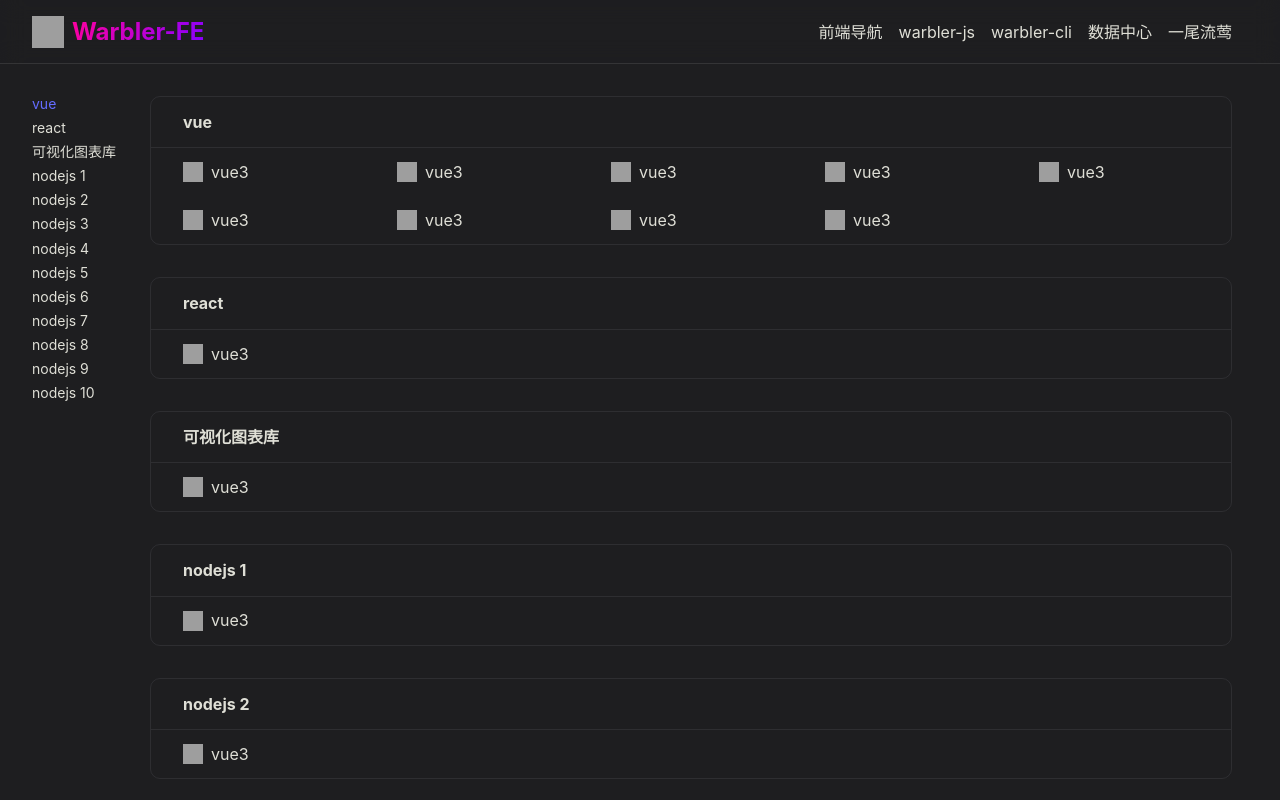
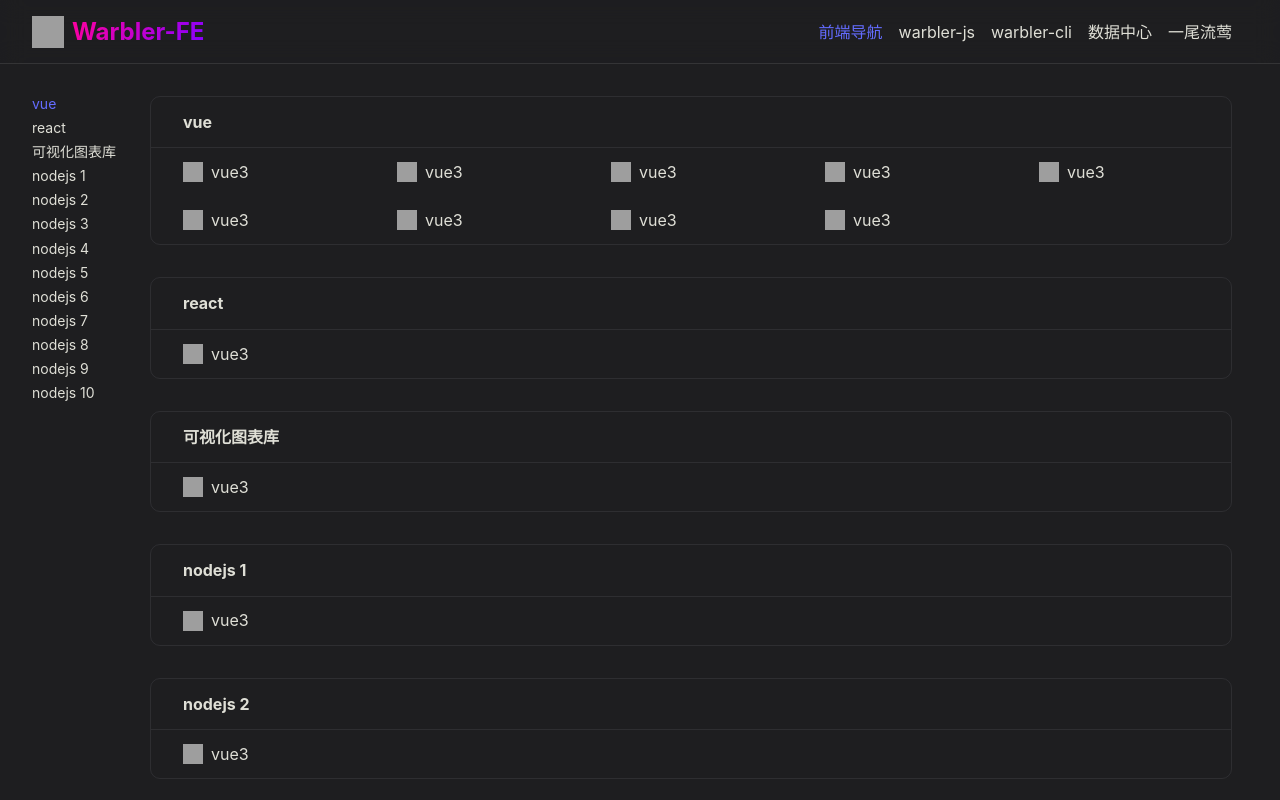
Before and after one commit to alanhzw/warbler-fe, a Vue app: page /navigation in a window 1280 px wide. Built offline with nearby package versions, Linux system fonts and the light colour scheme; grey boxes are pictures that could not be loaded.

Commit message:
♻️ 重构: 对导航高亮的逻辑进行重构

```diff
--- a/src/components/nav-menu.vue
+++ b/src/components/nav-menu.vue
@@ -2,7 +2,7 @@
  * @Author: 一尾流莺
  * @Description:头部导航菜单
  * @Date: 2023-03-24 14:21:26
- * @LastEditTime: 2023-03-30 15:27:02
+ * @LastEditTime: 2023-03-31 16:00:45
  * @FilePath: \warbler-fe\src\components\nav-menu.vue
 -->
 
@@ -19,9 +19,9 @@
       <div
         v-for="(nav, index) in navs"
         :key="index"
-        :class="{ active: index === currentNav }"
+        :class="{ active: index === currentIndex }"
         class="nav cp"
-        @click="changeCurrentNab(index, nav.path)">
+        @click="changeCurrentNab(nav.path)">
         {{ nav.title }}
       </div>
     </div>
@@ -29,22 +29,8 @@
 </template>
 
 <script setup lang="ts">
-import { ref } from 'vue';
-import { useRouter } from 'vue-router';
-
-const router = useRouter();
-// 当前激活的 Tab
-const currentNav = ref(-1);
-// 点击 Tab 切换页面
-const changeCurrentNab = (clickIndex: number, path: string) => {
-  currentNav.value = clickIndex;
-  router.push({ path });
-};
-// 回到首页
-const goToHome = () => {
-  router.push({ path: '/' });
-  currentNav.value = -1;
-};
+import { computed } from 'vue';
+import { useRouter, useRoute } from 'vue-router';
 
 // 导航列表
 const navs = [
@@ -69,6 +55,20 @@ const navs = [
     path: '/warblerCenter',
   },
 ];
+
+const router = useRouter();
+const route = useRoute();
+
+// 点击 Tab 切换页面
+const changeCurrentNab = (path: string) => {
+  router.push({ path });
+};
+// 回到首页
+const goToHome = () => {
+  router.push({ path: '/' });
+};
+// 动态计算当前激活的导航，用来高亮当前导航
+const currentIndex = computed(() => navs.findIndex((nav) => nav.path === route.path));
 </script>
 
 <style lang="scss" scoped>
--- a/src/views/warblerCli/index.vue
+++ b/src/views/warblerCli/index.vue
@@ -5,6 +5,7 @@
     style="display: block"
     background="transparent"
     width="100%"
+    allow="clipboard-read;clipboard-write"
     height="100%"
     frameborder="0"></iframe>
   <div v-if="loading" class="spinner-box">
--- a/src/views/warblerJs/index.vue
+++ b/src/views/warblerJs/index.vue
@@ -4,6 +4,7 @@
     style="display: block"
     :src="domain"
     width="100%"
+    allow="clipboard-read;clipboard-write"
     height="100%"
     frameborder="0"
     background="transparent"></iframe>
```
